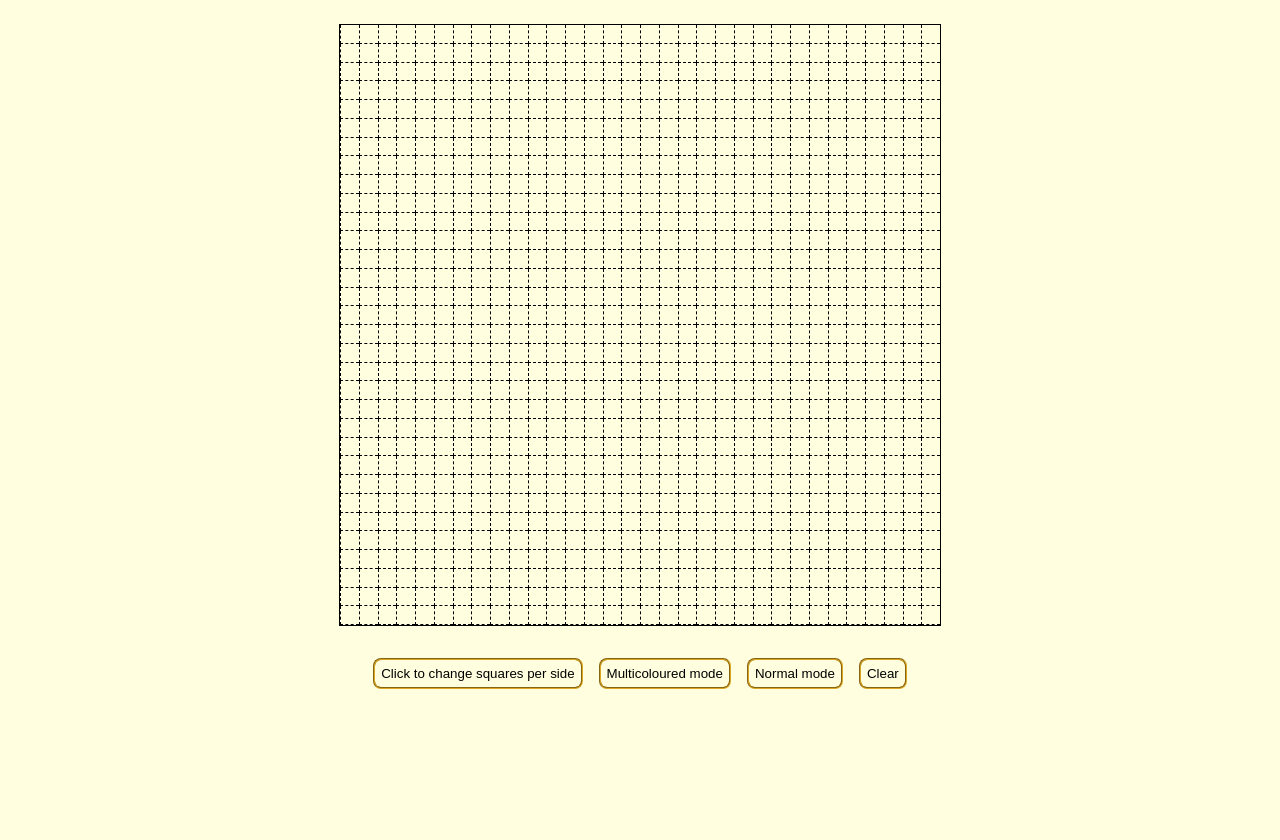
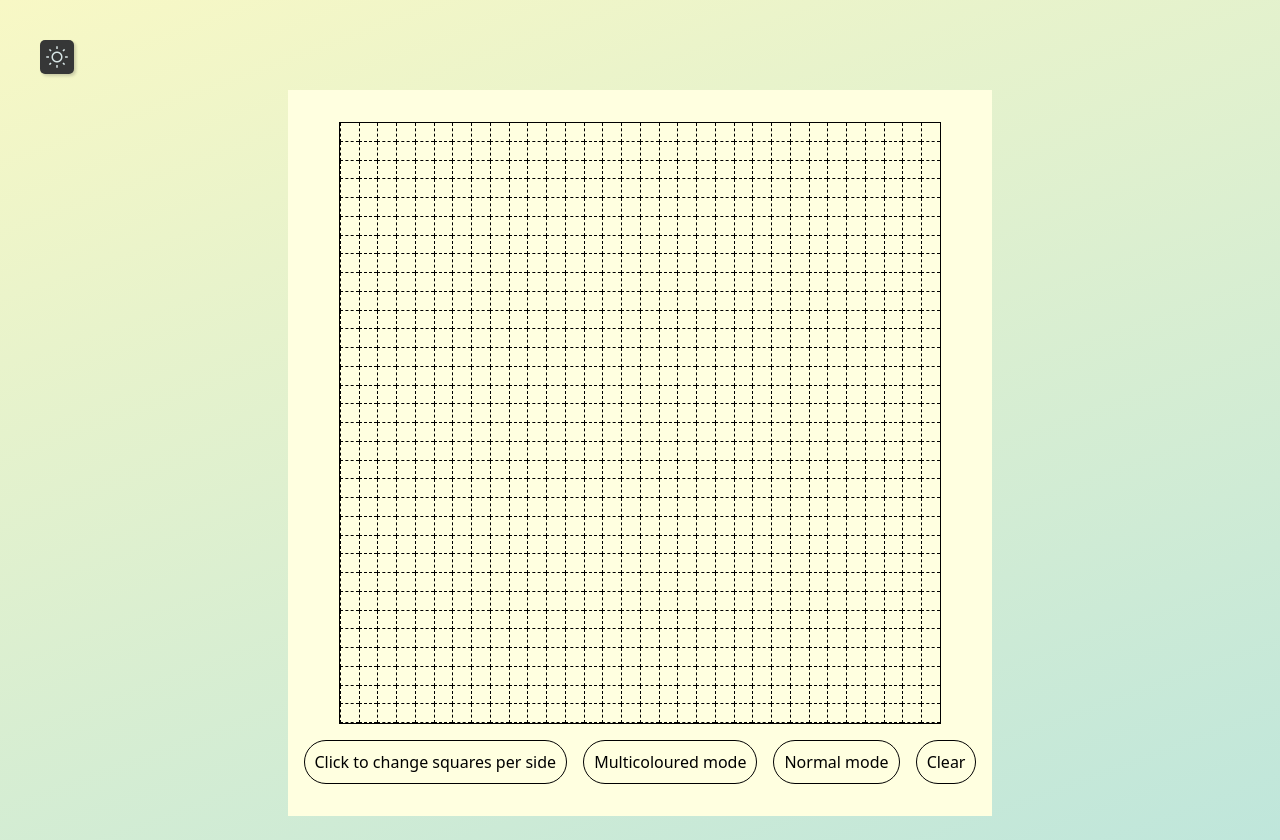
Before and after one commit to harirathod/etch-a-sketch, a plain HTML site: page index.html in a window 1280 px wide. Before the commit the page ends 800 px from the top, so only its background shows below. Drawn offline with nearby package versions, Linux system fonts and the light colour scheme.

Commit message:
Add dark and light color modes to UI

```diff
--- a/index.html
+++ b/index.html
@@ -1,20 +1,43 @@
 <!DOCTYPE html>
 <html lang="en">
+
 <head>
     <meta charset="UTF-8">
     <meta http-equiv="X-UA-Compatible" content="IE=edge">
     <meta name="viewport" content="width=device-width, initial-scale=1.0">
-    <title>Document</title>
+    <title>Etch-a-Sketch | Game</title>
     <link rel="stylesheet" href="style.css">
+    <link rel="stylesheet"
+        href="https://fonts.googleapis.com/css2?family=Material+Symbols+Outlined:opsz,wght,FILL,GRAD@20..48,100..700,0..1,-50..200" />
     <script src="script.js" defer></script>
 </head>
+
 <body>
+    <button id="color-mode">
+        <span class="material-symbols-outlined" id="dark-mode">
+            dark_mode
+        </span>
+        <span id="light-mode" class="material-symbols-outlined">
+            wb_sunny
+        </span>
+    </button>
+    <div class="bkgrd">
         <div id="grid-container"></div>
         <div id="button-container">
+            <div class="btn-container">
                 <button class="btn" id="new-grid">Click to change squares per side</button>
+            </div>
+            <div class="btn-container">
                 <button class="btn" id="multicoloured">Multicoloured mode</button>
+            </div>
+            <div class="btn-container">
                 <button class="btn" id="normal">Normal mode</button>
+            </div>
+            <div class="btn-container">
                 <button class="btn" id="clear">Clear</button>
             </div>
+        </div>
+    </div>
 </body>
+
 </html>
--- a/script.js
+++ b/script.js
@@ -13,7 +13,7 @@ function createGrid(n)
         }
         container.appendChild(rowDiv);
     }
-    setAllGrey();
+    setAllNormal();
 }
 
 function reset()
@@ -44,13 +44,19 @@ multicolouredBtn.addEventListener('click', function(e) {
 })
 let normalBtn = document.querySelector('#normal');
 normalBtn.addEventListener('click', function(e) {
-    setAllGrey();
+    setAllNormal();
 })
 
-function setAllGrey()
+function setAllNormal()
 {
     getGridBoxes().forEach(div => div.addEventListener('mouseover', function(e) {
-        e.target.style.backgroundColor = 'grey';
+        const root = document.documentElement;
+        if(root.className === 'light') {
+            e.target.style.backgroundColor = 'grey';
+        }
+        else {
+            e.target.style.backgroundColor = '#f8f8c5'
+        }
     }));
 }
 
@@ -72,3 +78,39 @@ function getGridBoxes()
     let divs = document.querySelectorAll('#grid-container > div > div');
     return divs;
 }
+
+
+////////////
+
+const root = document.documentElement;
+root.className = 'light';
+let colorModeBtn = document.querySelector('#color-mode');
+
+colorModeBtn.addEventListener('click', function(e) {
+    setNewTheme();
+});
+
+function setNewTheme() {
+    const root = document.documentElement;
+    if(root.className === 'dark') {
+        root.className = 'light';
+    }
+    else if (root.className === 'light') {
+        root.className = 'dark';
+    }
+    changeColorSwitchBtnIcon();
+}
+
+function changeColorSwitchBtnIcon() {
+    const sunnyIcon = document.querySelector('#light-mode');
+    const moonIcon = document.querySelector('#dark-mode');
+    if(root.className === 'dark') {
+        moonIcon.style.display = 'block'
+        sunnyIcon.style.display = 'none';
+    }
+    else if (root.className ==='light') {
+        sunnyIcon.style.display = 'block';
+        moonIcon.style.display = 'none';
+    }
+}
+changeColorSwitchBtnIcon();
--- a/style.css
+++ b/style.css
@@ -1,12 +1,42 @@
+:root.dark {
+  --light-dark-btn: #d7e5e5;
+  --light-dark-icon: #353535;
+  --bkgrd-color: #000000;
+  --lin-grad1: #000000;
+  --lin-grad2: #000000;
+  --default: rgb(255, 255, 255);
+  --btn-color1: #c475de;
+  --btn-color2: #33b2c6;
+}
+
+:root.light {
+  --light-dark-btn: #363737;
+  --light-dark-icon: #d7e5e5;
+  --bkgrd-color: #ffffe0;
+  --lin-grad1: #f8f8c5;
+  --lin-grad2: #bfe6db;
+  --default: rgb(0, 0, 0);
+  --btn-color1: #fbbdfb;
+  --btn-color2: #75f7ce;
+}
+
 body {
   padding: 16px;
-    background-color: lightyellow;
+  background-image: linear-gradient(160deg, var(--lin-grad1), var(--lin-grad2));
   display: flex;
   flex-direction: column;
   align-items: center;
-    gap: 16px;
 }
 
+.bkgrd {
+  background-color: var(--bkgrd-color);
+  padding-top: 32px;
+  padding-bottom: 16px;
+  display: flex;
+  flex-direction: column;
+  flex-wrap: wrap;
+  align-items: center;
+}
 
 #grid-container > div > div {
   border-left: 1px dashed black;
@@ -14,7 +44,7 @@ body {
 }
 
 #grid-container {
-    border: 1px solid black;
+  border: 1px solid var(--default);
   width: 600px;
   height: 600px;
 }
@@ -24,11 +54,45 @@ body {
   display: flex;
   gap: 16px;
   flex-wrap: wrap;
+  justify-content: center;
 }
 
-button {
-    padding: 6px;
+.btn-container > button {
+  font-size: 16px;
+  padding: 10px;
   background-color: transparent;
-    border: 2px groove goldenrod;
-    border-radius: 8px;
+  color: var(--default);
+  border: 1px solid var(--default);
+  border-radius: 100px;
+  font-family: system-ui, -apple-system, BlinkMacSystemFont, "Segoe UI", Roboto,
+    Oxygen, Ubuntu, Cantarell, "Open Sans", "Helvetica Neue", sans-serif;
+  transition: 0.4s;
+  cursor: pointer;
 }
+
+.btn-container:hover button#new-grid,
+.btn-container:hover button#normal {
+  transform: rotate(10deg);
+  background-color: var(--btn-color1);
+}
+
+.btn-container:hover button#multicoloured,
+.btn-container:hover button#clear {
+  transform: rotate(-10deg);
+  background-color: var(--btn-color2);
+}
+
+.material-symbols-outlined {
+  font-variation-settings: "FILL" 0, "wght" 300, "GRAD" 0, "opsz" 24;
+  color: var(--light-dark-icon);
+}
+
+#color-mode {
+  padding: 5px;
+  align-self: flex-start;
+  margin: 16px;
+  border: none;
+  border-radius: 5px;
+  background-color: var(--light-dark-btn);
+  box-shadow: 2px 2px 3px #22222233;
+}
```
Lines whose indentation alone changed are shown as unchanged.
